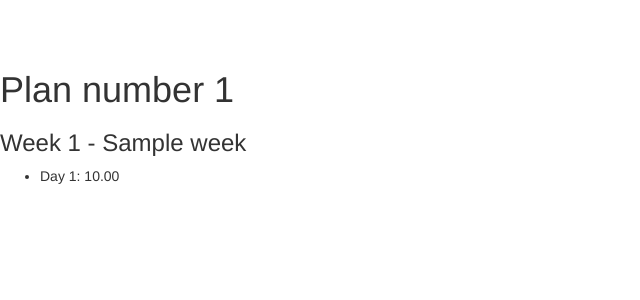
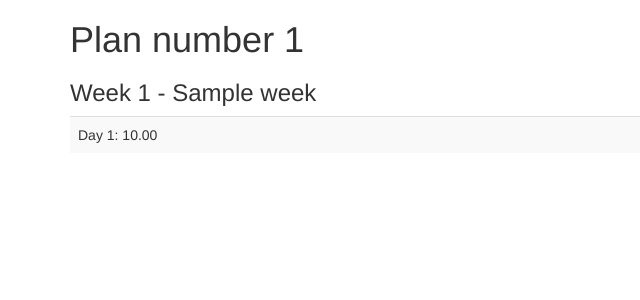
Before and after one commit to supermitch/runblueprint.com, a Django app: template runblueprint/plans/templates/plans/render_plan.html in a window 1280 px wide. Shown: the top 300 px of the page, without its empty margins (0-640 px from the left). Run offline with Django 3.2, Linux system fonts and the light colour scheme; the template is opened without the code that fills it: most values are stand-ins (such as "Sample title", 1, 10 or a date in 2020); some libraries are stand-ins or nearby versions.

Commit message:
Put plan days into a table

```diff
--- /dev/null
+++ b/runblueprint/plans/static/plan.css
@@ -0,0 +1,5 @@
+.plan {}
+
+.week {}
+
+.day {}
--- a/runblueprint/plans/templates/plans/render_plan.html
+++ b/runblueprint/plans/templates/plans/render_plan.html
@@ -12,21 +12,27 @@
 
     <!-- Custom styles for this template -->
     {% load staticfiles %}
-    <link href="{% static 'style.css' %}" rel="stylesheet">
+    <link href="{% static 'plan.css' %}" rel="stylesheet">
     <link rel="shortcut icon" href="{% static 'favicon.ico' %}"/>
   </head>
   <body>
+    <div class="container plan">
+      <h1>Plan number {{ plan.id }}</h1>
 
-    <h1>Plan number {{ plan.id }}</h1>
-    {% for week in plan.weeks %}
-    <h3>Week {{ week.number }} - {{ week.title }}</h3>
-      <ul>
-      {% for day in week.days %}
-        <li>Day {{ day.number }}: {{ day.distance|floatformat:2 }}</li>
+      {% for week in plan.weeks %}
+      <table class="table table-striped week">
+        <tbody>
+          <h3>Week {{ week.number }} - {{ week.title }}</h3>
+          {% for day in week.days %}
+            <tr>
+              <td class="day">Day {{ day.number }}: {{ day.distance|floatformat:2 }}</td>
+            </tr>
+          {% endfor %}
+        </tbody>
+      </table>
       {% endfor %}
-      </ul>
-    {% endfor %}
 
+    </div>
     <!-- jQuery (necessary for Bootstrap's JavaScript plugins) -->
     <script src="https://ajax.googleapis.com/ajax/libs/jquery/1.11.3/jquery.min.js"></script>
     <!-- Latest compiled and minified JavaScript -->
```
